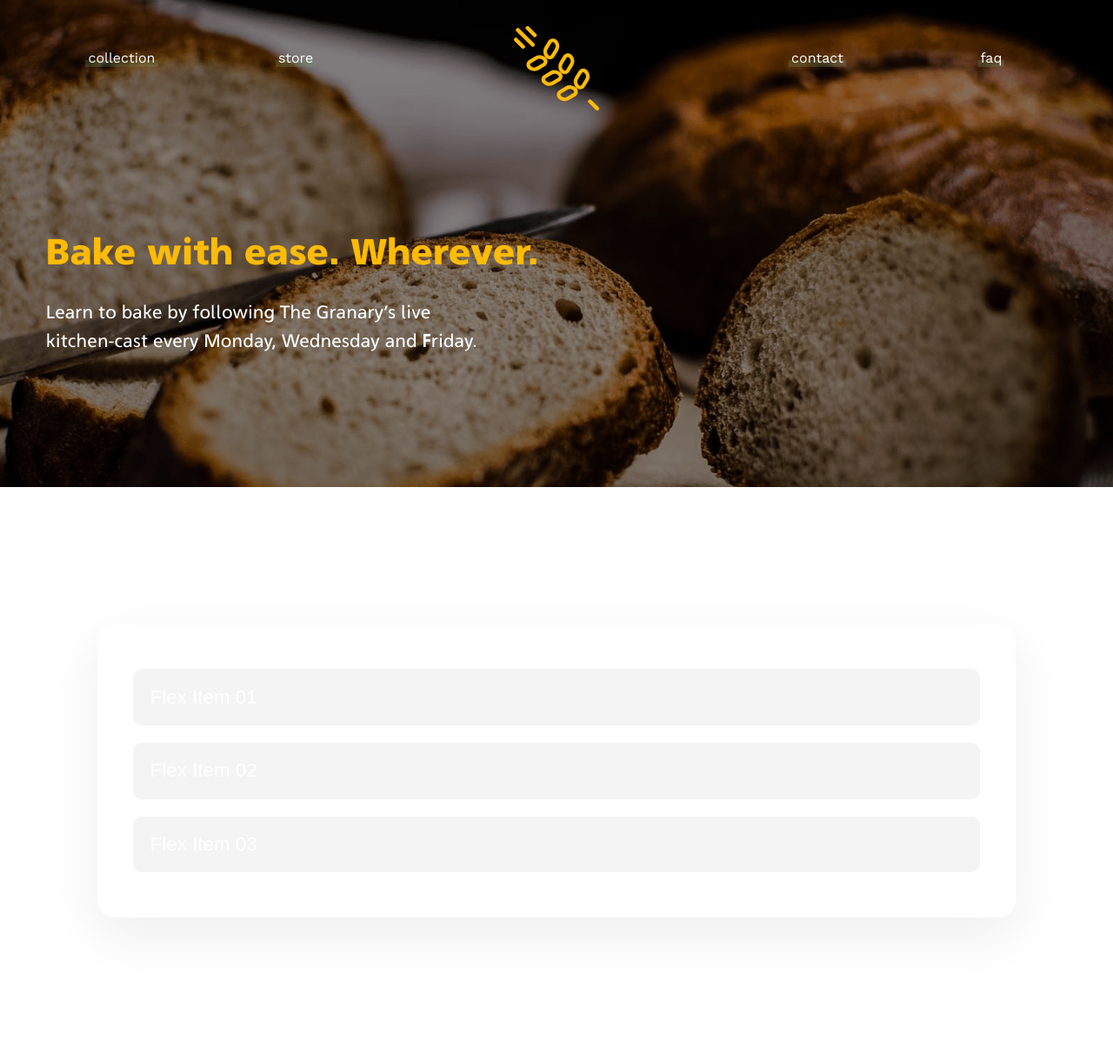
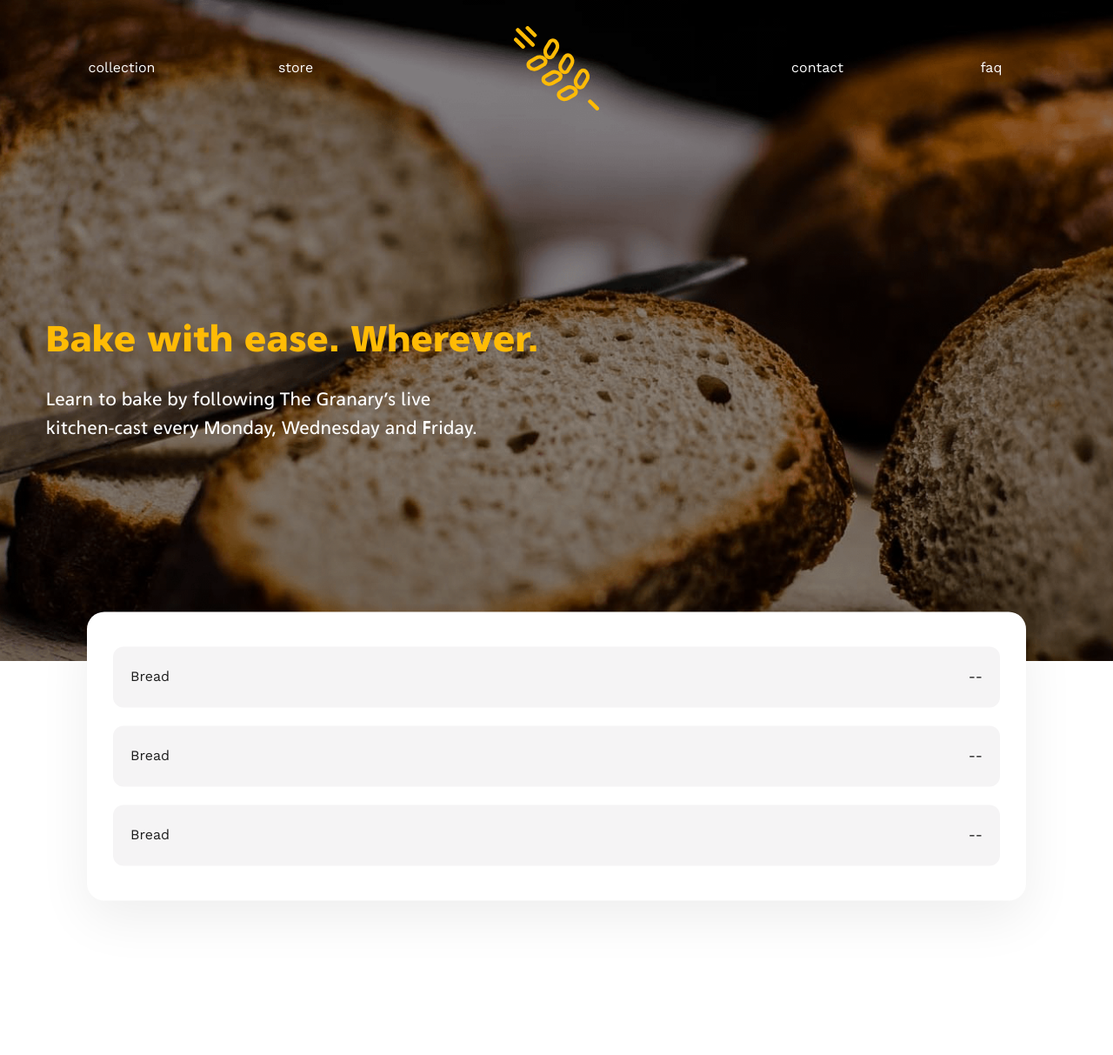
Before and after one commit to sixfourthreetwo/thegranary, a plain HTML site: page index.html in a window 1280 px wide. Shown: the whole page at 87% size. After the commit the page ends 1152 px from the top, so only its background shows below. Drawn offline with nearby package versions, Linux system fonts and the light colour scheme.

Commit message:
Updated card schedule layout, changed hover links

```diff
--- a/index.html
+++ b/index.html
@@ -20,26 +20,26 @@
             <div class="row">
                 <div class="col-2 center">
                     <a href="http://google.com/" target="_blank"
-                       class="link-highlight link-highlight-sopost">collection</a>
+                       class="white">collection</a>
                 </div>
-                <div class="col-2 center">
-                    <a href="http://google.com/" target="_blank" class="link-highlight link-highlight-sopost">store</a>
+                <div class="col-2 center white">
+                    <a href="http://google.com/" target="_blank" class="white">store</a>
                 </div>
                 <div class="col-4 center">
                     <img class="logo" src="img/thegranary_logo.svg">
                 </div>
-                <div class="col-2 center">
+                <div class="col-2 center white">
                     <a href="http://google.com/" target="_blank"
-                       class="link-highlight link-highlight-sopost">contact</a>
+                       class="white">contact</a>
                 </div>
-                <div class="col-2 center">
-                    <a href="http://google.com/" target="_blank" class="link-highlight link-highlight-sopost">faq</a>
+                <div class="col-2 center white">
+                    <a href="http://google.com/" target="_blank" class="white">faq</a>
                 </div>
             </div>
         </div>
     </nav>
     <section>
-        <div class="container">
+        <div class="container buffer-sm">
             <div class="row">
                 <div class="col-12">
                     <h1 class="orange">
@@ -55,39 +55,33 @@
     </section>
 </header>
 
-<!--
 
 <section>
 	<div class="container">
 		<div class="row">
-            <div class="col-12">
-                <div class="schedule-card">
-                    <h2 class="grey secondary-header">Upcoming Schedule</h2>
-                    <div class="schedule-one">
-                        <p class="black">Raisin Bread</p>
+			<div class="col-12 wrapper">
+				<div class="schedule-item">
+					<div class="section-one">
+						<p class="black">Bread</p>
 					</div>
-                    <div class="schedule-one">
-                        <p class="black">Raisin Bread</p>
-                    </div>
-                    <div class="schedule-one">
-                        <p class="black">Raisin Bread</p>
+					<div class="section-two text-right">
+						<p class="black">--</p>
 					</div>
 				</div>
+				<div class="schedule-item">
+					<div class="section-one">
+						<p class="black">Bread</p>
+					</div>
+					<div class="section-two text-right">
+						<p class="black">--</p>
 					</div>
 				</div>
+				<div class="schedule-item">
+					<div class="section-one">
+						<p class="black">Bread</p>
 					</div>
-</section> -->
-
-<section>
-    <div class="container">
-        <div class="row">
-            <div class="col-12 ">
-                <div class="wrapper">
-                    <div class="flex-container">
-                        <div class="flex-item">Flex Item 01</div>
-                        <div class="flex-item">Flex Item 02</div>
-                        <div class="flex-item">Flex Item 03</div>
-
+					<div class="section-two text-right">
+						<p class="black">--</p>
 					</div>
 				</div>
 			</div>
--- a/scss/_custom.scss
+++ b/scss/_custom.scss
@@ -16,11 +16,23 @@ h1 {
   margin-top: 80px;
 }
 
-nav {
-  .link-highlight {
-    margin-top: 26px;
-  }
+nav a {
+  margin-top: 40px;
 }
+
+a {
+  background-image: linear-gradient(0deg, $orange 20%, transparent 0);
+  background-size: 0 100%;
+  background-repeat: no-repeat;
+  transition: background-size 0.5s;
+  line-height: 1;
+  text-decoration: none;
+}
+
+a:hover {
+  background-size: 100% 100%;
+}
+
 
 .header-background {
   background-image: url("../img/header_bg.png");
@@ -34,19 +46,10 @@ nav {
   font-weight: 400;
   margin-bottom: 120px;
   line-height: 1.6em;
-
 }
 
 .logo {
   width: 26%;
-}
-
-.shape1 {
-  margin-top: 100px;
-}
-
-.shape2 {
-  margin-top: -100px;
 }
 
 .buffer-sm {
@@ -61,112 +64,6 @@ nav {
   padding: 400px 0;
 }
 
-.portfolio-item {
-  background-color: $green;
-  width: 100%;
-  height: 320px;
-  margin: 20px 0;
-}
-
-.push-md {
-  margin-top: 180px;
-}
-
-.push-lg {
-  margin-top: 320px;
-}
-
-/** FullScreen Slider **/
-
-.bg-gradient {
-  background: #00C9FF; /* fallback for old browsers */
-  background: -webkit-linear-gradient(to left, #92FE9D, #00C9FF); /* Chrome 10-25, Safari 5.1-6 */
-  background: linear-gradient(to left, #92FE9D, #00C9FF); /* W3C, IE 10+/ Edge, Firefox 16+, Chrome 26+, Opera 12+, Safari 7+ */
-}
-
-.slider-paragraph {
-  position: absolute;
-  top: 10%;
-  left: 10%;
-}
-
-.dribbble-icon {
-  width: 80px;
-}
-
-a {
-  text-decoration: none;
-  color: inherit;
-  line-height: 1.4em;
-  cursor: pointer;
-}
-
-.link-highlight {
-  display: inline-block;
-  position: relative;
-  margin: 0 -4px -8px;
-  padding: 0 4px;
-  z-index: 10;
-  overflow: hidden;
-  transition: all 400ms;
-}
-
-.link-highlight:before {
-  content: "";
-  display: block;
-  position: absolute;
-  background: rgba(113, 151, 106, 0.25);
-  top: 60%;
-  bottom: 1px;
-  left: 1px;
-  right: 1px;
-  transform: scale(1, 1);
-  transform-origin: center bottom;
-  transition: all 400ms;
-  pointer-events: none;
-  z-index: -1;
-}
-
-.link-highlight:hover {
-  color: white;
-}
-
-.link-highlight:hover:before {
-  background: black;
-  transform: scale(1.2, 2.4);
-}
-
-.link-highlight:focus {
-  outline-color: rgba(0, 0, 0, 0.1);
-  outline-width: 1px;
-  outline-offset: -3px;
-}
-
-.link-highlight.link-highlight-sopost:hover:before {
-  background: $green;
-}
-
-.schedule-card {
-  background-color: #fff;
-  border-radius: 20px;
-  max-width: 800px;
-  margin: -8% auto;
-  height: auto;
-  position: relative;
-  padding: 20px 30px;
-  &:before {
-    content: '';
-    display: block;
-    position: absolute;
-    background-color: black;
-    left: 20px;
-    right: 20px;
-    bottom: 0;
-    top: 20%;
-    z-index: -1;
-    box-shadow: 0 20px 60px 0 rgba(0, 0, 0, 0.07);
-  }
-}
 
 .secondary-header {
   font-family: 'aganebold', Arial, sans-serif;
@@ -174,77 +71,43 @@ a {
   color: $grey;
 }
 
-.schedule-one {
-  background-color: #F5F4F5;
-  border-radius: 14px;
-  margin: 12px 0;
-  max-width: 100%;
-  height: auto;
-  padding: 6px 30px;
-  transition: .4s ease-in-out;
-  cursor: pointer;
-}
-
-.schedule-one:hover {
-  background-color: $orange;
-  transition: .4s ease-in-out;
-  max-width: 110%;
-  box-shadow: 0 20px 60px 0 rgba(0, 0, 0, 0.2);
-}
-
-.schedule-card2 {
-  background-color: #fff;
+.wrapper {
+  background-color: white;
   border-radius: 20px;
-  max-width: 80%;
-  margin: 8% auto;
+  max-width: 90%;
+  margin:  auto;
   height: auto;
   position: relative;
   padding: 20px 30px;
-  box-shadow: 0 20px 60px 0 rgba(0, 0, 0, 0.2);
+  transform: translate(0, -26%);
+  box-shadow: 0 20px 60px 0 rgba(0, 0, 0, 0.07);
 }
 
-.wrapper {
-  width: 90%;
-  margin: 8rem auto;
+.schedule-item {
+  background: #F5F4F5;
+  position: relative;
+  display: flex;
+  border-radius: 12px;
+  cursor: pointer;
+  transition: .5s ease-in-out;
+  margin: 2% auto;
 }
 
-.item-title {
+.card:hover{
+  background-color: $orange;
+  transform: scale(1.03);
+  transition: .5s ease-in-out;
+  box-shadow: 0 20px 60px 0 rgba(0, 0, 0, 0.07);
 }
 
-.item-text {
-  font-size: 1rem;
-}
-
-.flex-container {
-  background-color: white;
-  display: flex;
-  flex-wrap: wrap;
-  padding: 2.6rem;
-  box-shadow: 0 20px 60px 0 rgba(0, 0, 0, 0.07);
-    border-radius: 20px;
-   flex-direction: column;
-
-}
-
-
-.flex-item {
-  background-color: #F5F4F5;
-  height: auto;
-  padding: 2%;
-  font-family: sans-serif;
-  font-size: 1.4rem;
-  margin: 10px 0;
-  border-radius: 10px;
-}
-
-.flex-item:hover {
-  background-color: $orange;
-  cursor: pointer;
-  transition: background-color 500ms;
+.section-one,
+.section-two {
+  flex: 1;
+  padding: 10px 20px;
 }
 
 @media screen and (max-width: 47.9375em) {
   .dribbble-icon {
-    width: 40%;
+	width: 40%;
   }
 }
```
Also changed, not shown: css/main.css, 1 other file. Lines whose indentation alone changed are shown as unchanged.
